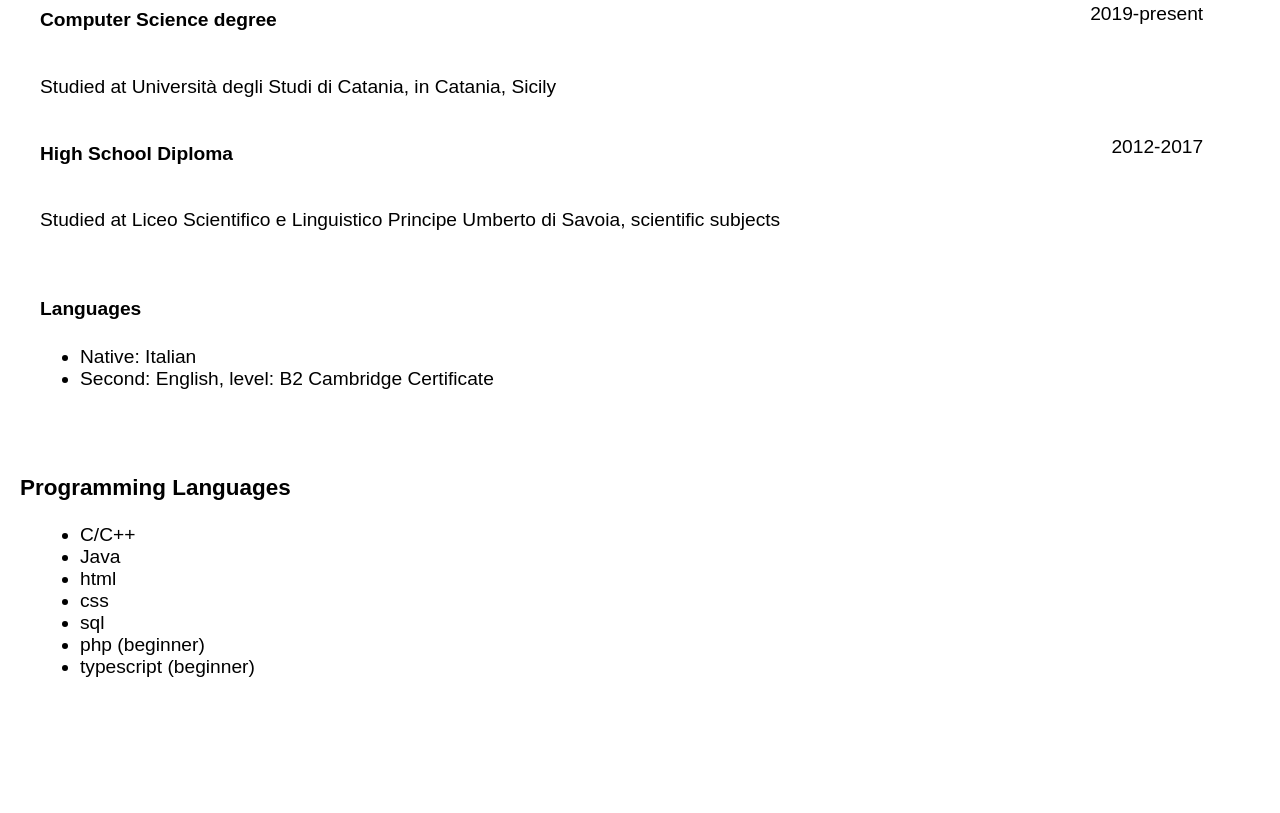
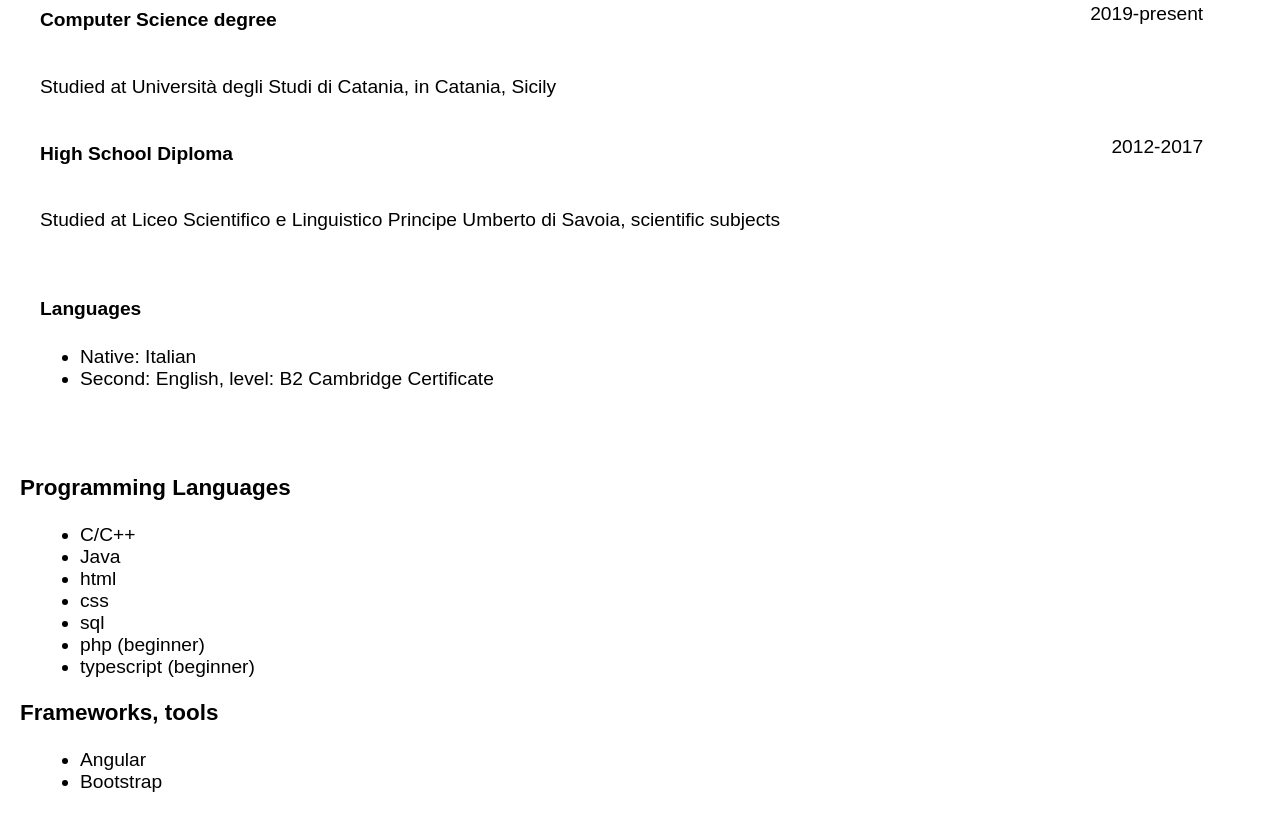
Before and after one commit to simone-05/cv, a plain HTML site: page index.html in a window 1280 px wide. Shown: the part 297-1110 px from the top of the page. Before the commit the page ends 995 px from the top, so only its background shows below. Drawn offline with Linux system fonts and the light colour scheme.

Commit message:
modifiche

```diff
--- a/index.html
+++ b/index.html
@@ -60,6 +60,13 @@
                 <li>typescript (beginner)</li>
             </ul>
         </div>
+    <h3>Frameworks, tools</h3>
+        <div style="margin-left: 20px;">
+            <ul>
+                <li>Angular</li>
+                <li>Bootstrap</li>
+            </ul>
+        </div>
     </div>
 
 </body>
```
